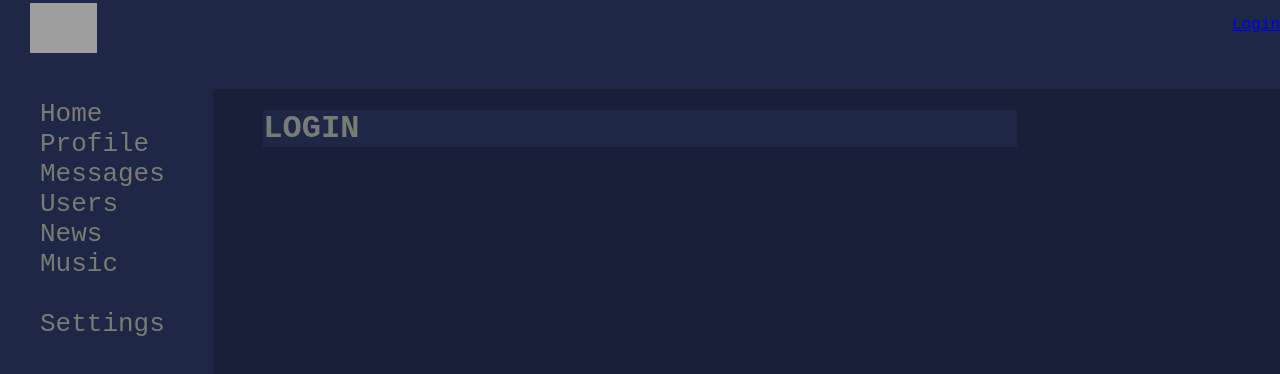
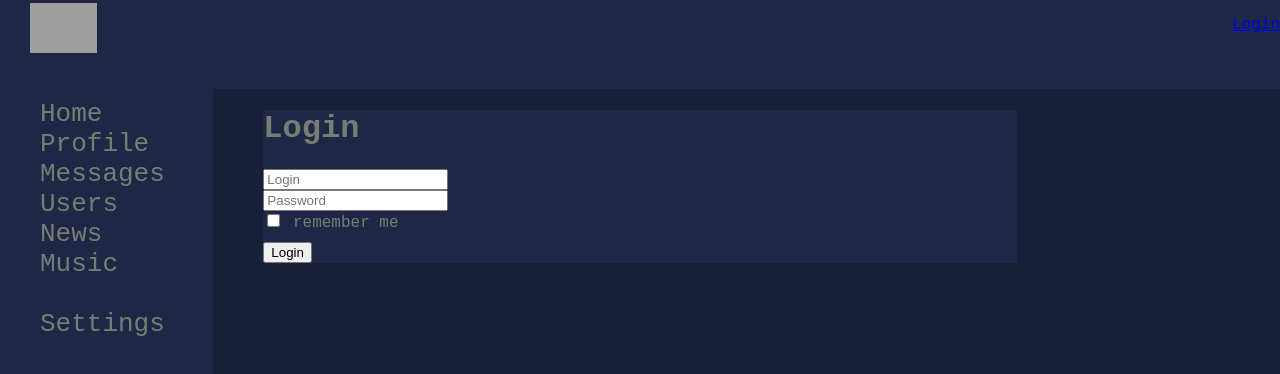
Before and after one commit to zhekaklimovych/social_network, a React (Create React App) app: page /login in a window 1280 px wide. Shown: the top 374 px of the page. Built offline with nearby package versions, Linux system fonts and the light colour scheme; no server answers; grey boxes are pictures that could not be loaded.

Commit message:
add form-reducer

```diff
--- a/package.json
+++ b/package.json
@@ -8,13 +8,13 @@
         "@testing-library/react": "^12.1.5",
         "@testing-library/user-event": "^13.5.0",
         "axios": "^0.27.2",
-        "formik": "^2.2.9",
         "react": "^17.0.2",
         "react-dom": "^17.0.2",
         "react-redux": "^8.0.2",
         "react-router-dom": "^6.3.0",
         "react-scripts": "5.0.0",
         "redux": "^4.1.2",
+        "redux-form": "^8.3.8",
         "redux-logger": "^3.0.6",
         "redux-thunk": "^2.4.1",
         "web-vitals": "^2.1.4"
--- a/src/components/Login/Login.jsx
+++ b/src/components/Login/Login.jsx
@@ -1,5 +1,36 @@
-const Login = () => {
-    return <h1>LOGIN</h1>
+import React from 'react';
+import {Field, reduxForm} from "redux-form";
+
+const LoginForm = (props) => {
+    return (
+        <form onSubmit={props.handleSubmit}>
+            <div>
+                <Field placeholder={"Login"} name={"login"} component={"input"}/>
+            </div>
+            <div>
+                <Field placeholder={"Password"} name={"password"} component={"input"}/>
+            </div>
+            <div>
+                <Field component={"input"} name={"rememberMe"} type={"checkbox"}/> remember me
+            </div>
+            <div>
+                <button>Login</button>
+            </div>
+        </form>
+    )
+}
+
+const LoginReduxForm =  reduxForm({form: 'login'})(LoginForm)
+
+const Login = (props) => {
+    const onSubmit = (formData) => {
+        console.log(formData);
+    }
+
+    return <div>
+        <h1>Login</h1>
+        <LoginReduxForm onSubmit={onSubmit} />
+    </div>
 }
 
 export default Login;
--- a/src/redux/reducers/root_reducer.js
+++ b/src/redux/reducers/root_reducer.js
@@ -5,13 +5,15 @@
 import sidebarReducer from './sidebar_reducer';
 import usersReducer from './users_reducer';
 import auth_reducer from "./auth_reducer";
+import { reducer as formReducer } from 'redux-form';
 
 let reducers = combineReducers({
     profilePage: profileReducer,
     dialogsPage: dialogsReducer,
     usersPage: usersReducer,
     sidebar: sidebarReducer,
-    auth: auth_reducer
+    auth: auth_reducer,
+    form: formReducer
 })
 
 export default reducers;
```
Also changed, not shown: 1 other file (tests, documents, lock files or other folders).
